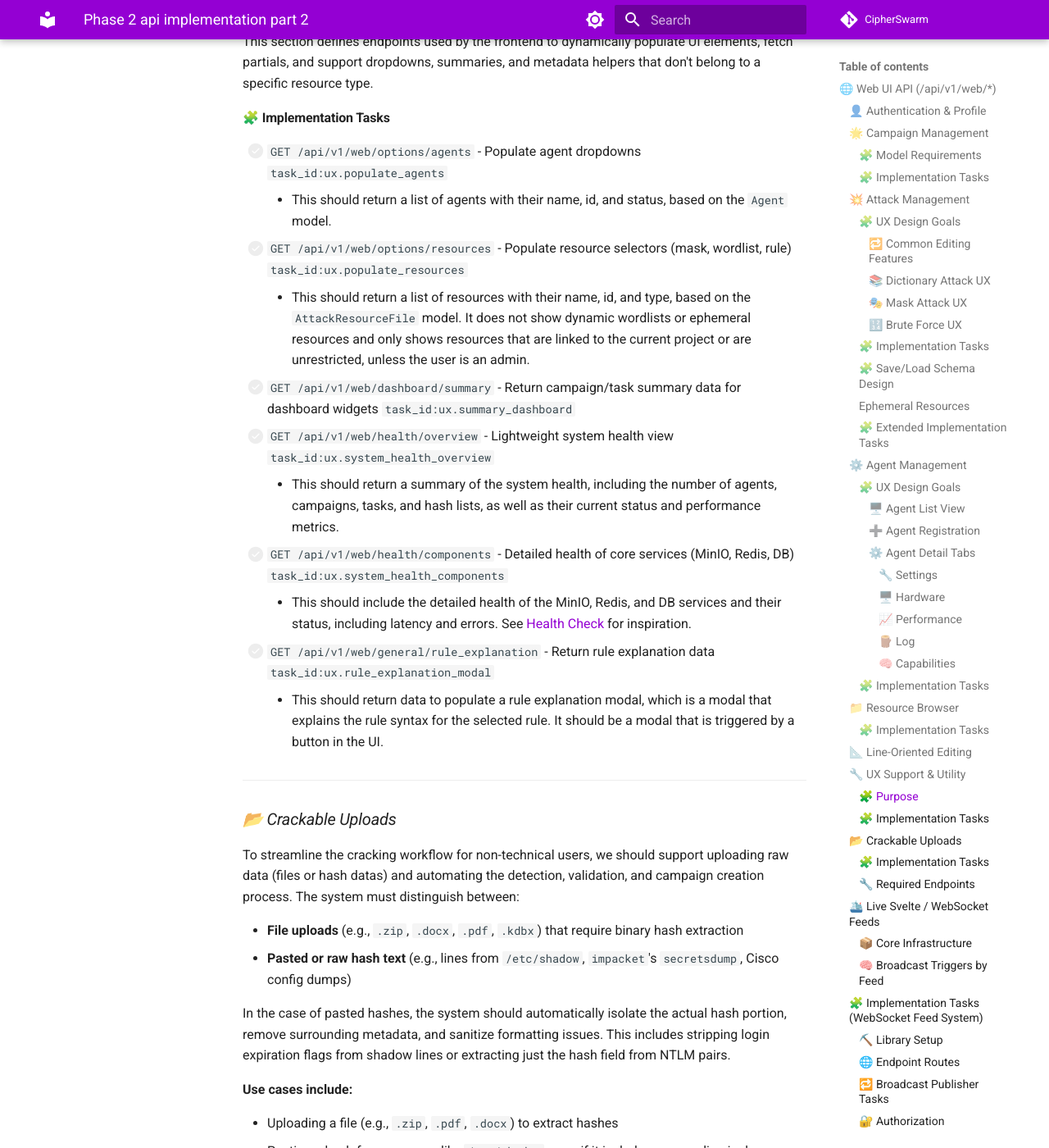
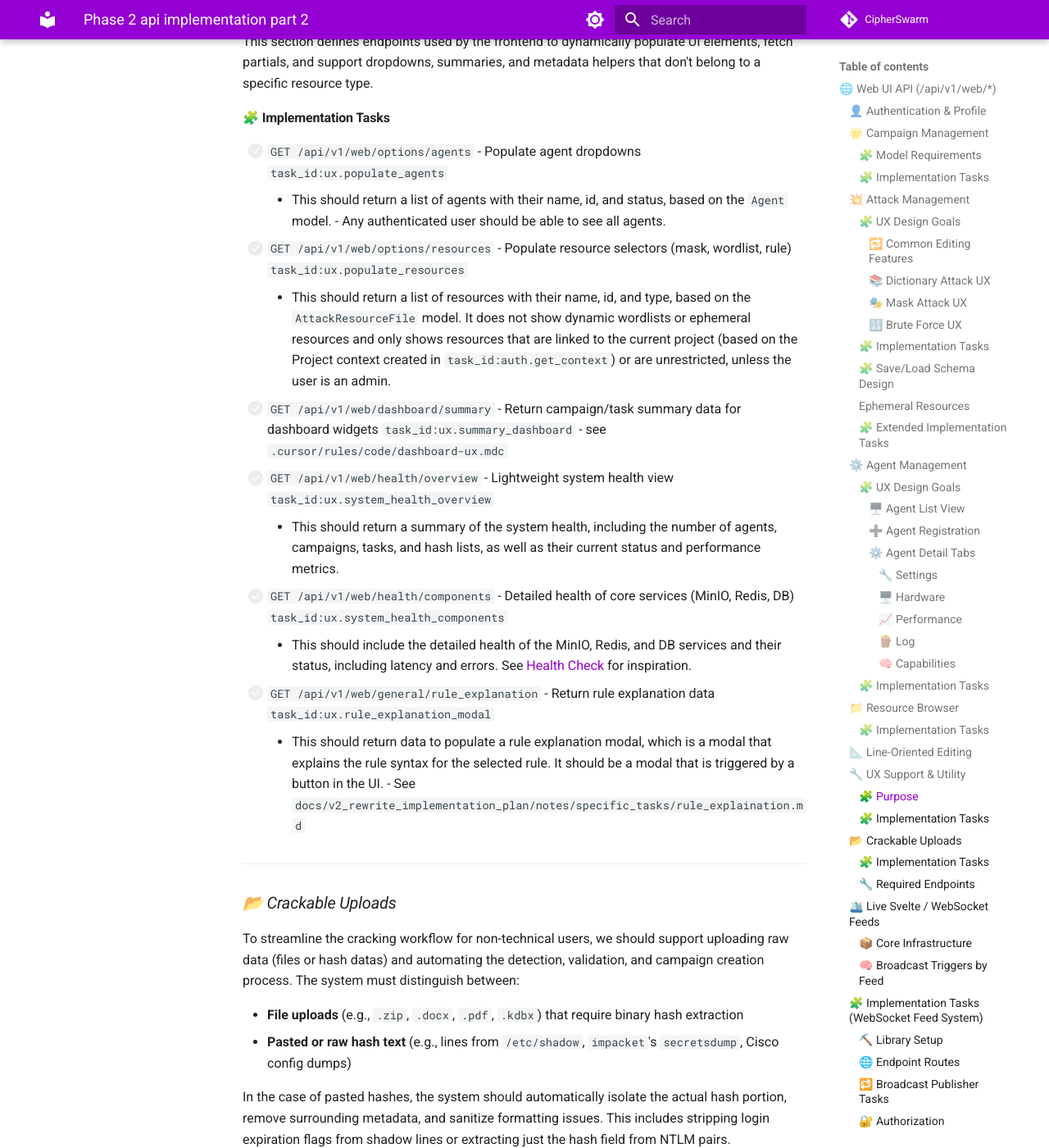
Before and after one commit to unclesp1d3r/CipherSwarm, an MkDocs documentation site: the page built from docs/v2_rewrite_implementation_plan/phase-2-api-implementation-parts/phase-2-api-implementation-part-2.md, in a window 1280 px wide and 1400 px high, scrolled down 23706 px. Shown: the whole window at 82% size. Built offline with MkDocs 1.6.1 and Material for MkDocs 9.7.7, drawn with Linux system fonts in a browser that asks for light colours; comment, search, counter and statistics services are not loaded.

```diff
--- a/docs/v2_rewrite_implementation_plan/phase-2-api-implementation-parts/phase-2-api-implementation-part-2.md
+++ b/docs/v2_rewrite_implementation_plan/phase-2-api-implementation-parts/phase-2-api-implementation-part-2.md
@@ -632,16 +632,16 @@
 #### 🧩 Implementation Tasks
 
 -   [ ] `GET /api/v1/web/options/agents` - Populate agent dropdowns `task_id:ux.populate_agents`
-    -   This should return a list of agents with their name, id, and status, based on the `Agent` model.
+    -   This should return a list of agents with their name, id, and status, based on the `Agent` model. - Any authenticated user should be able to see all agents.
 -   [ ] `GET /api/v1/web/options/resources` - Populate resource selectors (mask, wordlist, rule) `task_id:ux.populate_resources`
-    -   This should return a list of resources with their name, id, and type, based on the `AttackResourceFile` model. It does not show dynamic wordlists or ephemeral resources and only shows resources that are linked to the current project or are unrestricted, unless the user is an admin.
--   [ ] `GET /api/v1/web/dashboard/summary` - Return campaign/task summary data for dashboard widgets `task_id:ux.summary_dashboard`
+    -   This should return a list of resources with their name, id, and type, based on the `AttackResourceFile` model. It does not show dynamic wordlists or ephemeral resources and only shows resources that are linked to the current project (based on the Project context created in `task_id:auth.get_context`) or are unrestricted, unless the user is an admin.
+-   [ ] `GET /api/v1/web/dashboard/summary` - Return campaign/task summary data for dashboard widgets `task_id:ux.summary_dashboard` - see `.cursor/rules/code/dashboard-ux.mdc`
 -   [ ] `GET /api/v1/web/health/overview` - Lightweight system health view `task_id:ux.system_health_overview`
     -   This should return a summary of the system health, including the number of agents, campaigns, tasks, and hash lists, as well as their current status and performance metrics.
 -   [ ] `GET /api/v1/web/health/components` - Detailed health of core services (MinIO, Redis, DB) `task_id:ux.system_health_components`
     -   This should include the detailed health of the MinIO, Redis, and DB services and their status, including latency and errors. See [Health Check](https://flowbite.com/application-ui/demo/status/server-status/) for inspiration.
 -   [ ] `GET /api/v1/web/general/rule_explanation` - Return rule explanation data `task_id:ux.rule_explanation_modal`
-    -   This should return data to populate a rule explanation modal, which is a modal that explains the rule syntax for the selected rule. It should be a modal that is triggered by a button in the UI.
+    -   This should return data to populate a rule explanation modal, which is a modal that explains the rule syntax for the selected rule. It should be a modal that is triggered by a button in the UI. - See `docs/v2_rewrite_implementation_plan/notes/specific_tasks/rule_explaination.md`
 
 ---
 
```
Also changed, not shown: AI_MEMORY.md (deleted, +0 -83 lines), 1 other file.
